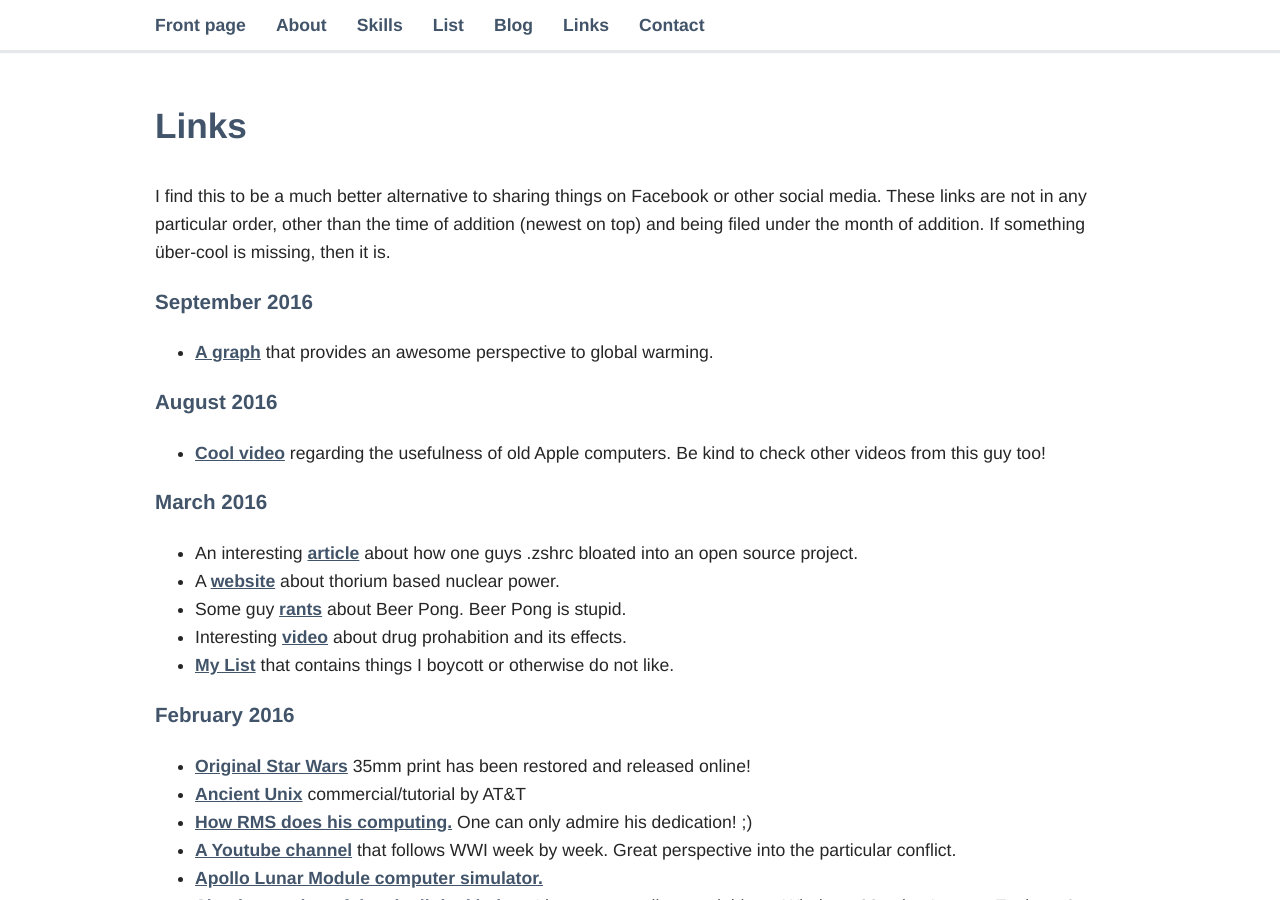
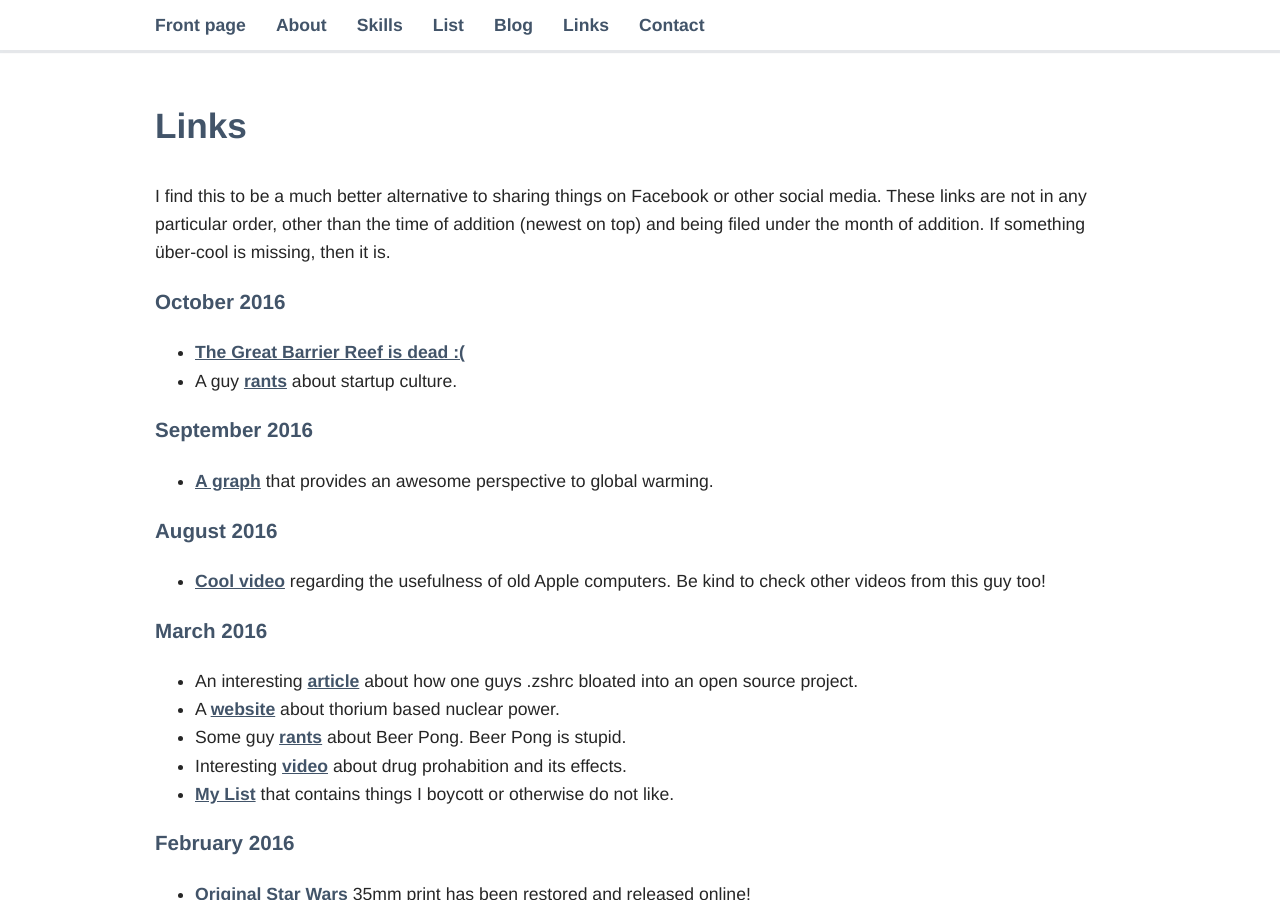
Before and after one commit to veikah/onnilampi.fi, a Jekyll site: the page built from onnilampi.fi/_pages/05_cool.md, in a window 1280 px wide and 900 px high. Built offline with Jekyll 4.4.1, drawn with Linux system fonts in a browser that asks for light colours.

Commit message:
Add IRC-nick

```diff
--- a/onnilampi.fi/_pages/05_cool.md
+++ b/onnilampi.fi/_pages/05_cool.md
@@ -5,6 +5,11 @@ permalink: /links/
 ---
 
 I find this to be a much better alternative to sharing things on Facebook or other social media. These links are not in any particular order, other than the time of addition (newest on top) and being filed under the month of addition. If something über-cool is missing, then it is.
+
+### October 2016
+
+* [The Great Barrier Reef is dead :(](http://www.spokesman.com/blogs/outdoors/2016/oct/13/great-barrier-reef-pronounced-dead-scientists/)
+* A guy [rants](https://medium.com/@shemag8/fuck-you-startup-world-ab6cc72fad0e#.p76zxm5a8) about startup culture.
 
 ### September 2016
 
```
Also changed, not shown: onnilampi.fi/_pages/06_contact.md (+1 -0 lines), 1 other file.
